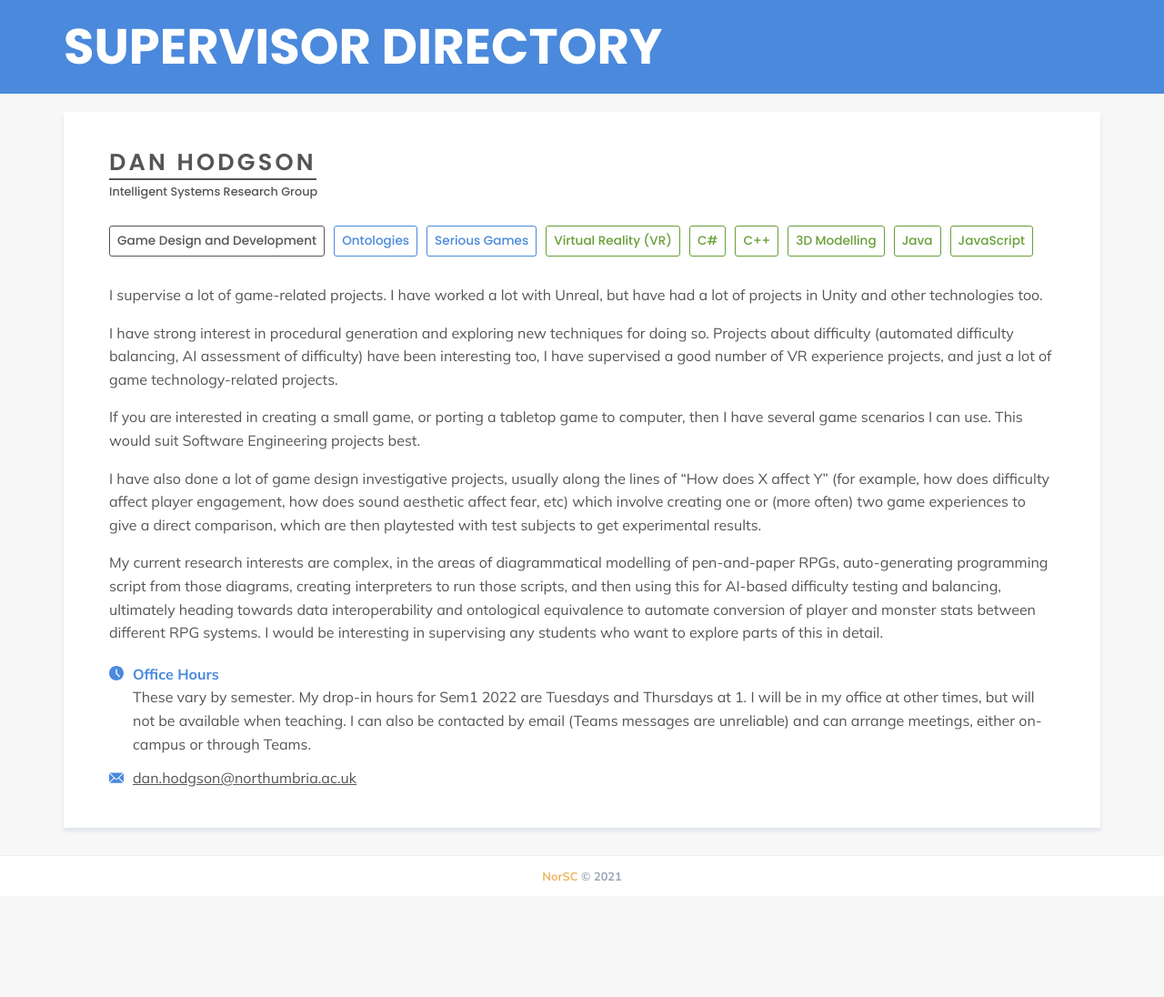
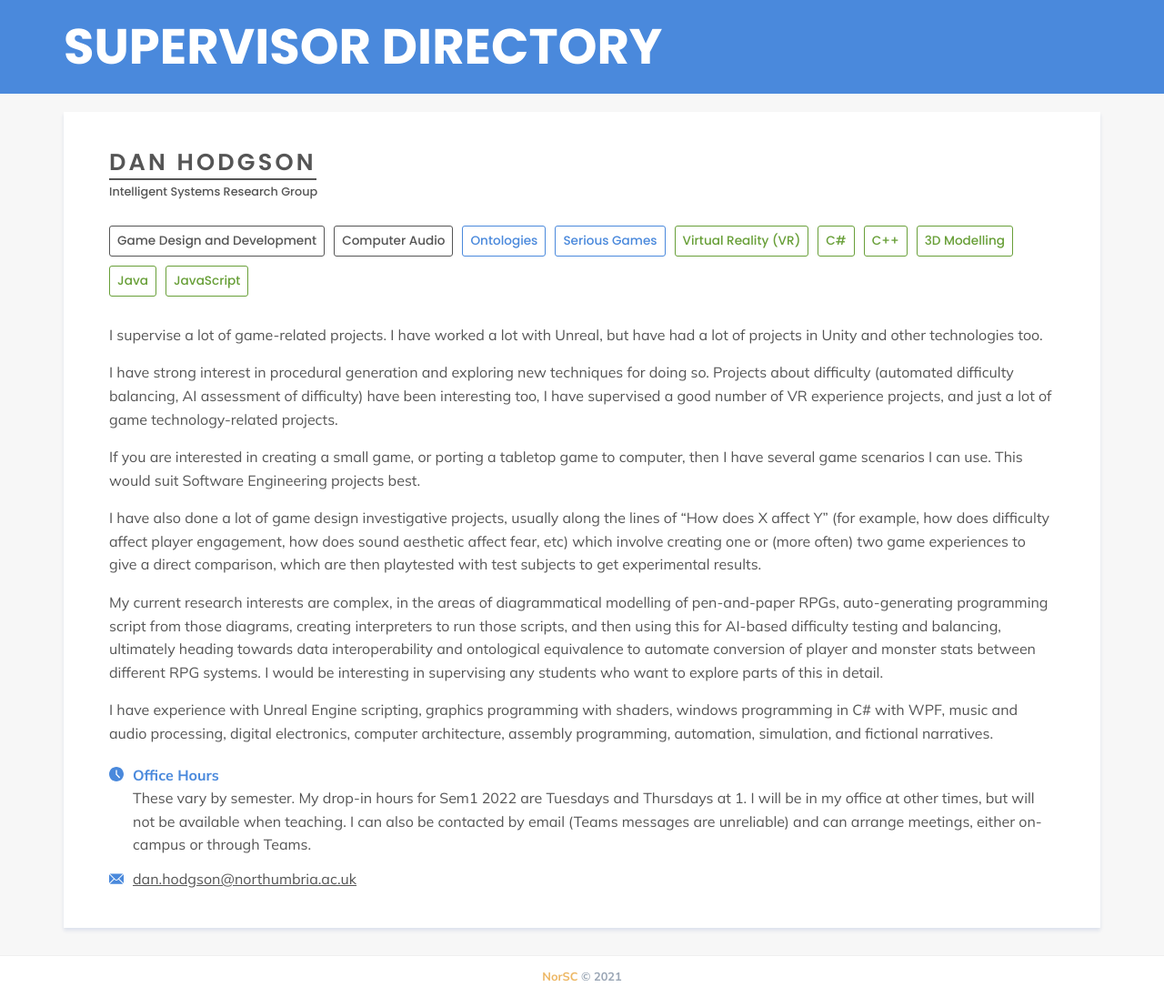
Before and after one commit to NorSC/supervisor-search, a Jekyll site: the page built from _supervisors/dan-hodgson.md, in a window 1280 px wide. Shown: the whole page at 91% size. Built offline with Jekyll 4.4.1, drawn with Linux system fonts in a browser that asks for light colours; a script that is not in the unit is left out; before the commit the page ends 985 px from its top, so only the background shows below that.

Commit message:
Update Supervisors “dan-hodgson”

```diff
--- a/_supervisors/dan-hodgson.md
+++ b/_supervisors/dan-hodgson.md
@@ -12,6 +12,7 @@ office_hours: These vary by semester. My drop-in hours for Sem1 2022 are
 research_group: Intelligent Systems Research Group
 research_themes:
   - Game Design and Development
+  - Computer Audio
 additional_keywords:
   - Ontologies
   - Serious Games
@@ -37,6 +38,9 @@ additional_details: >-
 
 
   My current research interests are complex, in the areas of diagrammatical modelling of pen-and-paper RPGs, auto-generating programming script from those diagrams, creating interpreters to run those scripts, and then using this for AI-based difficulty testing and balancing, ultimately heading towards data interoperability and ontological equivalence to automate conversion of player and monster stats between different RPG systems. I would be interesting in supervising any students who want to explore parts of this in detail.
+
+
+  I have experience with Unreal Engine scripting, graphics programming with shaders, windows programming in C# with WPF, music and audio processing, digital electronics, computer architecture, assembly programming, automation, simulation, and fictional narratives.
 additional_details_msc: >-
   I supervise a lot of game-related projects. I have worked a lot with Unreal,
   but have had a lot of projects in Unity and other technologies too.
```
